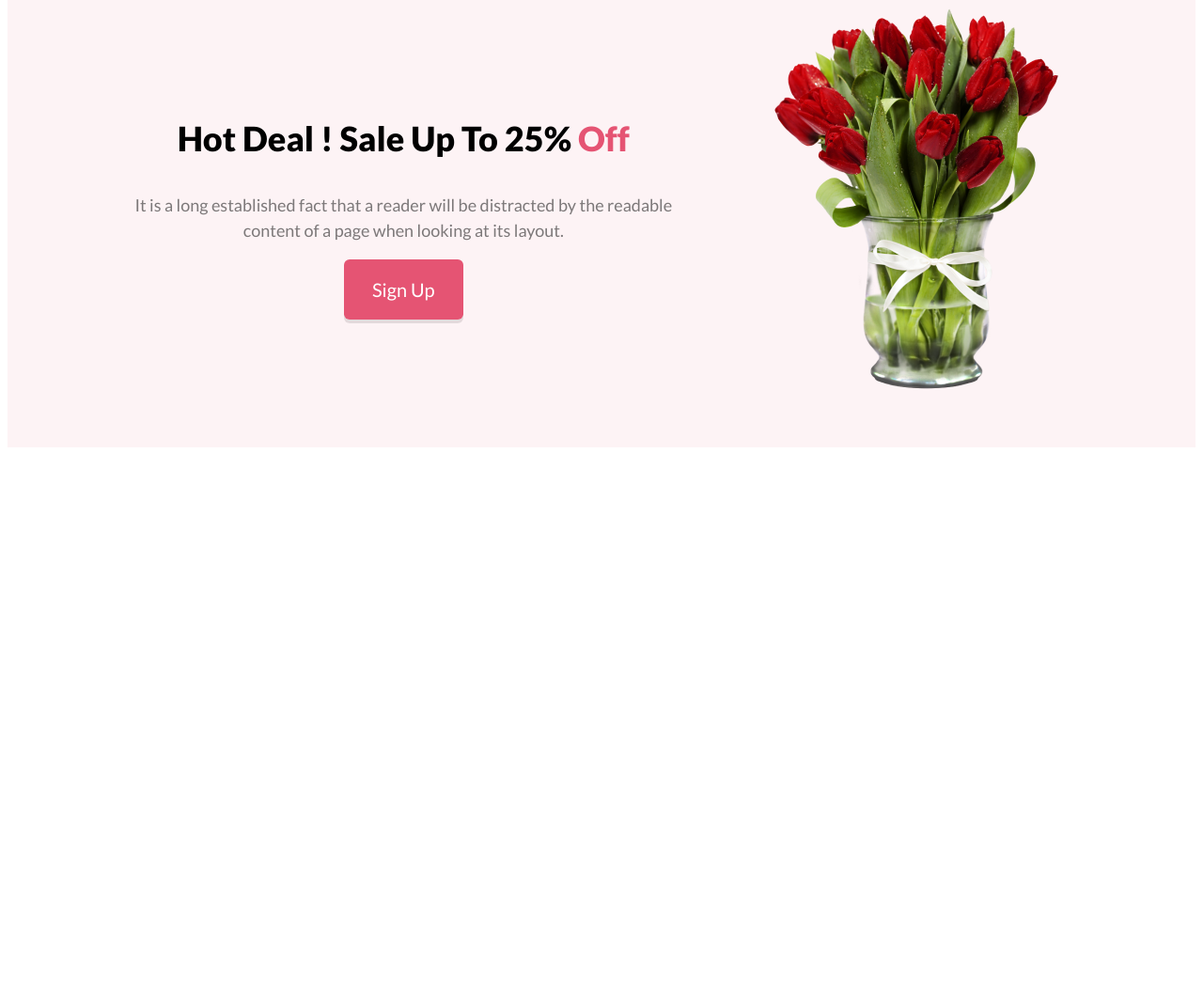
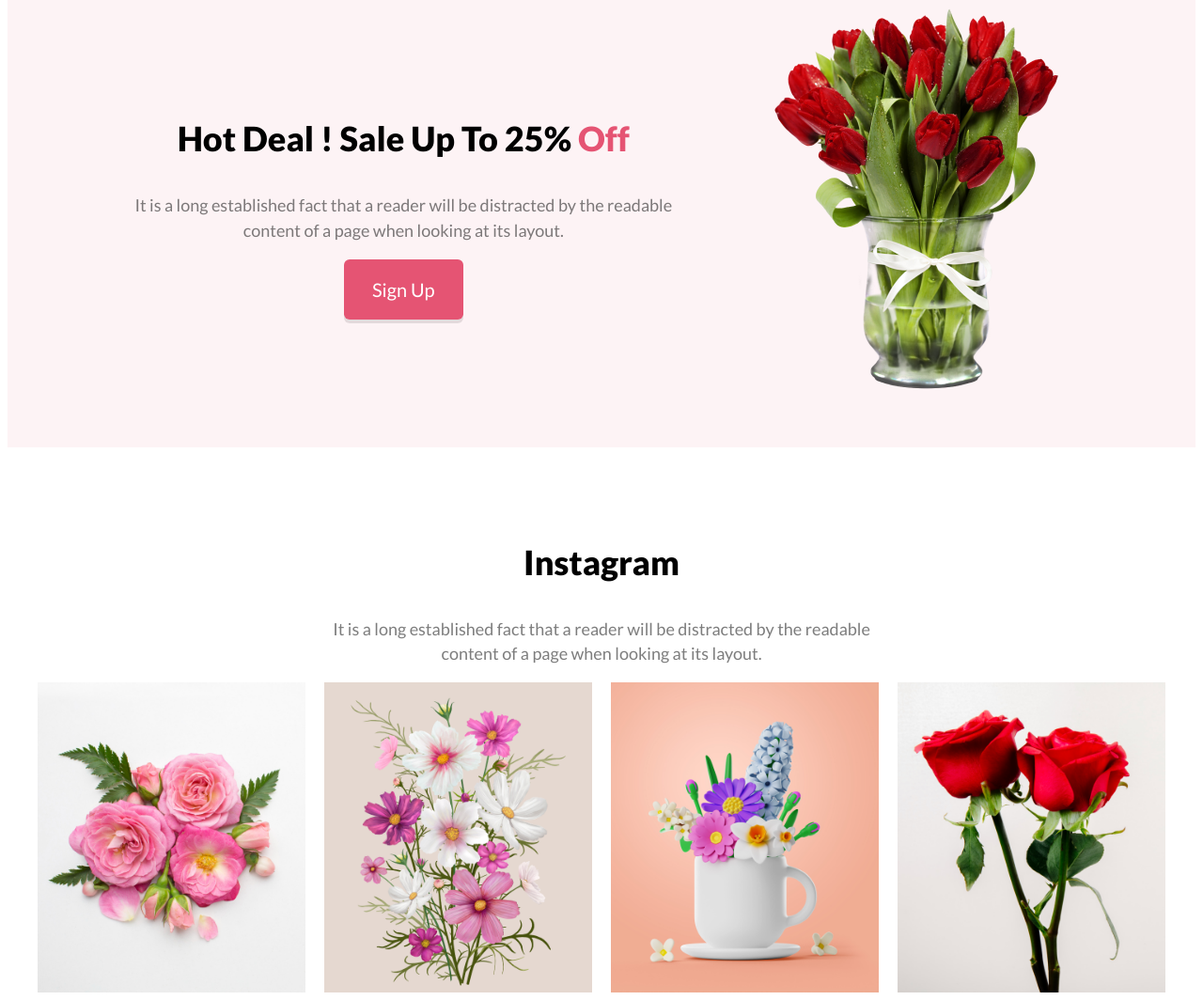
Before and after one commit to abuabdullah23/flower-shop, a plain HTML site: page index.html in a window 1280 px wide. Shown: the part 1952-3016 px from the top of the page at 94% size. Before the commit the page ends 2436 px from the top, so only its background shows below. Drawn offline with Linux system fonts and the light colour scheme.

Commit message:
Instagram Section Added

```diff
--- a/index.html
+++ b/index.html
@@ -110,6 +110,26 @@
         </section>
         <!-- Hot Deal Section End -->
 
+
+        <!-- Instagram Section Start -->
+        <section class="container instagram-container">
+            <h3 class="title">Instagram</h3>
+            <p class="description">It is a long established fact that a reader will be distracted by the readable <br>
+                content of a page when looking at its layout.</p>
+            <div class="instagram-img-container">
+                <img src="./images/instagram/flower01.png" alt="instagram flower01">
+
+                <img src="./images/instagram/flower02.png" alt="instagram flower02">
+
+                <img src="./images/instagram/flower03.png" alt="instagram flower03">
+
+                <img src="./images/instagram/flower04.png" alt="instagram flower04">
+            </div>
+
+
+        </section>
+        <!-- Instagram Section End -->
+
     </main>
 </body>
 
--- a/style/style.css
+++ b/style/style.css
@@ -155,3 +155,21 @@
     padding: 50px 0px;
     text-align: center;
 }
+
+
+/* Instagram Section CSS */
+.instagram-container {
+    text-align: center;
+    margin-top: 100px;
+}
+
+.instagram-img-container {
+    display: flex;
+    gap: 20px;
+    justify-content: center;
+    align-items: center;
+}
+
+.instagram-img-container img {
+    width: 285px;
+}
```
